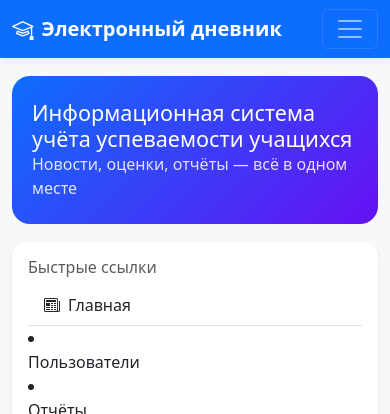
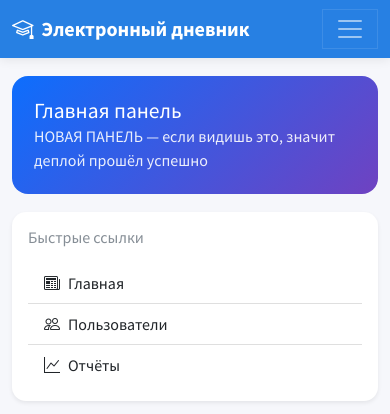
Before and after one commit to AlexandrMarivech/school-diary, a Flask app: page /dashboard in a window 390 px wide. Shown: the top 414 px of the page. Run offline with Flask 3, Linux system fonts and the light colour scheme; the first user in the database is signed in; some libraries are stand-ins or nearby versions.

Commit message:
UI: new base + dashboard; fixed admin links; bootswatch theme

```diff
--- a/app.py
+++ b/app.py
@@ -153,30 +153,29 @@ def dashboard():
     if 'user_id' not in session:
         return redirect(url_for('login'))
 
-    role = session.get('role')
-
-    # Новости (демо; можно заменить на API)
+    # Демонстрационные новости (видны всем ролям)
     news = [
         {
-            "title": "Запущена новая школьная олимпиада",
-            "desc": "Ученики могут принять участие в олимпиаде по математике и русскому языку.",
+            "title": "Школьная олимпиада стартовала",
+            "desc": "Олимпиада по математике и русскому — участвуйте!",
             "url": "https://edu.gov.ru/",
-            "image": "https://picsum.photos/400/200?random=1"
+            "image": "https://picsum.photos/400/200?random=101"
         },
         {
             "title": "Обновления сайта",
-            "desc": "Теперь доступен отчёт по ученику и отчёт по классу.",
+            "desc": "Добавлены отчёты и улучшен дизайн.",
             "url": "https://github.com/AlexandrMarivech/school-diary",
-            "image": "https://picsum.photos/400/200?random=2"
+            "image": "https://picsum.photos/400/200?random=102"
         },
         {
             "title": "Новости науки",
-            "desc": "Учёные создали новый материал, который может заменить пластик.",
+            "desc": "Создан новый материал с уникальными свойствами.",
             "url": "https://nplus1.ru/",
-            "image": "https://picsum.photos/400/200?random=3"
+            "image": "https://picsum.photos/400/200?random=103"
         }
     ]
-    return render_template("dashboard.html", role=role, news=news)
+    return render_template("dashboard.html", news=news)
+
 
 # =========================
 #          УЧЕНИК
--- a/templates/base.html
+++ b/templates/base.html
@@ -3,32 +3,23 @@
 <head>
   <meta charset="utf-8">
   <meta name="viewport" content="width=device-width,initial-scale=1">
-  <title>Информационная система учёта успеваемости</title>
+  <title>{% block html_title %}Электронный дневник — панель{% endblock %}</title>
 
-  <!-- Bootstrap & Icons -->
-  <link href="https://cdn.jsdelivr.net/npm/bootstrap@5.3.2/dist/css/bootstrap.min.css" rel="stylesheet">
+  <!-- Красивый готовый темы Bootstrap (Bootswatch "Cosmo") -->
+  <link href="https://cdn.jsdelivr.net/npm/bootswatch@5.3.2/dist/cosmo/bootstrap.min.css" rel="stylesheet">
   <link href="https://cdn.jsdelivr.net/npm/bootstrap-icons@1.11.3/font/bootstrap-icons.css" rel="stylesheet">
 
-  <!-- Наши стили (убери, если файла пока нет) -->
-  <link href="{{ url_for('static', filename='app.css') }}" rel="stylesheet">
-
-  <!-- Небольшие базовые стили (на случай, если app.css ещё пустой) -->
   <style>
-    :root{--brand:#0d6efd}
-    body{background:#f7f8fa}
-    .navbar{box-shadow:0 2px 8px rgba(0,0,0,.08)}
-    .nav-link.active{font-weight:600}
-    .hero{background:linear-gradient(135deg,var(--brand),#6610f2);color:#fff;border-radius:18px;padding:24px 20px;margin:18px 0}
-    .hero .subtitle{opacity:.85}
-    .layout{margin-top:16px}
-    .sidebar .card{border:0;border-radius:14px}
-    .content .card{border:0;border-radius:14px}
+    body{background:#f6f7fb}
+    .navbar{box-shadow:0 2px 10px rgba(0,0,0,.08)}
+    .hero{background:linear-gradient(135deg,#0d6efd,#6f42c1);color:#fff;border-radius:16px;padding:22px;margin:18px 0}
+    .hero .subtitle{opacity:.9}
+    .card{border:0;border-radius:14px}
     footer{margin-top:36px;padding:18px 0;color:#6c757d;border-top:1px solid #e9ecef}
   </style>
 </head>
 <body>
 
-<!-- ====== ХЕДЕР / НАВБАР ====== -->
 <nav class="navbar navbar-expand-lg navbar-dark bg-primary">
   <div class="container-fluid">
     <a class="navbar-brand fw-bold d-flex align-items-center" href="{{ url_for('dashboard') }}">
@@ -56,28 +45,15 @@
               <li><a class="dropdown-item" href="{{ url_for('student_report') }}"><i class="bi bi-graph-up me-2"></i>Отчёт по ученику</a></li>
 
             {% elif session.get('role') == 'teacher' %}
-  <li><a class="dropdown-item" href="{{ url_for('teacher_page') }}">Ввод оценок</a></li>
-  <li><a class="dropdown-item" href="{{ url_for('teacher_report') }}">Отчёт по классу</a></li>
+              <li><a class="dropdown-item" href="{{ url_for('teacher_page') }}"><i class="bi bi-pencil-square me-2"></i>Ввод оценок</a></li>
+              <li><a class="dropdown-item" href="{{ url_for('teacher_report') }}"><i class="bi bi-graph-up me-2"></i>Отчёт по классу</a></li>
 
             {% elif session.get('role') == 'admin' %}
-  <li><a class="dropdown-item" href="{{ url_for('admin_page') }}">Пользователи</a></li>
-  <li><a class="dropdown-item" href="{{ url_for('teacher_report') }}">Отчёты</a></li>
+              <li><a class="dropdown-item" href="{{ url_for('admin_page') }}"><i class="bi bi-people me-2"></i>Пользователи</a></li>
+              <li><a class="dropdown-item" href="{{ url_for('admin_reports') }}"><i class="bi bi-graph-up me-2"></i>Отчёты</a></li>
             {% endif %}
-
           </ul>
         </li>
-        {% endif %}
-
-        <!-- Быстрые ссылки (под роль) -->
-        {% if session.get('role') == 'student' %}
-          <li class="nav-item"><a class="nav-link {% if request.endpoint=='student_page' %}active{% endif %}" href="{{ url_for('student_page') }}">📘 Дневник</a></li>
-          <li class="nav-item"><a class="nav-link {% if request.endpoint=='student_report' %}active{% endif %}" href="{{ url_for('student_report') }}">📊 Отчёты</a></li>
-        {% elif session.get('role') == 'teacher' %}
-          <li class="nav-item"><a class="nav-link {% if request.endpoint=='teacher_page' %}active{% endif %}" href="{{ url_for('teacher_page') }}">✏️ Оценки</a></li>
-          <li class="nav-item"><a class="nav-link {% if request.endpoint=='teacher_report' %}active{% endif %}" href="{{ url_for('teacher_report') }}">📊 Отчёты</a></li>
-        {% elif session.get('role') == 'admin' %}
-          <li class="nav-item"><a class="nav-link {% if request.endpoint=='admin_page' %}active{% endif %}" href="{{ url_for('admin_page') }}">👥 Пользователи</a></li>
-          <li class="nav-item"><a class="nav-link {% if request.endpoint=='teacher_report' %}active{% endif %}" href="{{ url_for('teacher_report') }}">📊 Отчёты</a></li>
         {% endif %}
       </ul>
 
@@ -93,35 +69,31 @@
   </div>
 </nav>
 
-<!-- ====== ГЕРО-БАННЕР (можно переопределить заголовок/подзаголовок из дочернего шаблона) ====== -->
 <div class="container">
   <div class="hero">
-    <h4 class="m-0">{% block page_title %}Информационная система учёта успеваемости учащихся{% endblock %}</h4>
+    <h4 class="m-0">{% block page_title %}Информационная система учёта успеваемости{% endblock %}</h4>
     <div class="subtitle">{% block page_subtitle %}Новости, оценки, отчёты — всё в одном месте{% endblock %}</div>
   </div>
 </div>
 
-<!-- ====== ОСНОВНОЙ КАРКАС: Сайдбар + Контент ====== -->
-<div class="container layout">
+<div class="container">
   <div class="row g-3">
-    <aside class="col-lg-3 sidebar">
+    <aside class="col-lg-3">
       {% block sidebar %}
-      <!-- Сайдбар по умолчанию (можно переопределить на любой странице) -->
-      <div class="card shadow-sm mb-3">
+      <div class="card shadow-sm">
         <div class="card-body">
-          <h6 class="text-muted mb-2">Быстрые ссылки</h6>
+          <h6 class="text-muted mb-3">Быстрые ссылки</h6>
           <div class="list-group list-group-flush">
             <a class="list-group-item list-group-item-action" href="{{ url_for('dashboard') }}"><i class="bi bi-newspaper me-2"></i>Главная</a>
             {% if session.get('role') == 'student' %}
               <a class="list-group-item list-group-item-action" href="{{ url_for('student_page') }}"><i class="bi bi-journal-text me-2"></i>Дневник</a>
               <a class="list-group-item list-group-item-action" href="{{ url_for('student_report') }}"><i class="bi bi-graph-up me-2"></i>Отчёт по ученику</a>
             {% elif session.get('role') == 'teacher' %}
-  <li><a class="dropdown-item" href="{{ url_for('teacher_page') }}">Ввод оценок</a></li>
-  <li><a class="dropdown-item" href="{{ url_for('teacher_report') }}">Отчёт по классу</a></li>
-
+              <a class="list-group-item list-group-item-action" href="{{ url_for('teacher_page') }}"><i class="bi bi-pencil-square me-2"></i>Ввод оценок</a>
+              <a class="list-group-item list-group-item-action" href="{{ url_for('teacher_report') }}"><i class="bi bi-graph-up me-2"></i>Отчёт по классу</a>
             {% elif session.get('role') == 'admin' %}
-  <li><a class="dropdown-item" href="{{ url_for('admin_page') }}">Пользователи</a></li>
-  <li><a class="dropdown-item" href="{{ url_for('teacher_report') }}">Отчёты</a></li>
+              <a class="list-group-item list-group-item-action" href="{{ url_for('admin_page') }}"><i class="bi bi-people me-2"></i>Пользователи</a>
+              <a class="list-group-item list-group-item-action" href="{{ url_for('admin_reports') }}"><i class="bi bi-graph-up me-2"></i>Отчёты</a>
             {% endif %}
           </div>
         </div>
--- a/templates/dashboard.html
+++ b/templates/dashboard.html
@@ -1,35 +1,21 @@
 {% extends "base.html" %}
+{% block html_title %}Электронный дневник — главная{% endblock %}
+{% block page_title %}Главная панель{% endblock %}
+{% block page_subtitle %}НОВАЯ ПАНЕЛЬ — если видишь это, значит деплой прошёл успешно{% endblock %}
+
 {% block content %}
-
-<div class="container">
-  <h2 class="mb-4 text-center">📰 Новости и обновления</h2>
-
-  {% if news %}
-  <div class="row g-4">
-    {% for n in news %}
-    <div class="col-md-4 col-sm-6">
-      <div class="card shadow-sm h-100 border-0 rounded-3">
-        <img src="{{ n.image }}" class="card-img-top" alt="news"
-             style="object-fit: cover; height: 180px;">
-        <div class="card-body d-flex flex-column">
-          <h5 class="card-title">{{ n.title }}</h5>
-          <p class="card-text small flex-grow-1 text-muted">
-            {{ n.desc }}
-          </p>
-          <a href="{{ n.url }}" target="_blank"
-             class="btn btn-outline-primary btn-sm mt-auto">
-            Читать подробнее →
-          </a>
-        </div>
+<div class="row">
+  {% for n in news %}
+  <div class="col-md-4">
+    <div class="card shadow-sm mb-4 h-100">
+      <img src="{{ n.image }}" class="card-img-top" alt="news">
+      <div class="card-body d-flex flex-column">
+        <h5 class="card-title">{{ n.title }}</h5>
+        <p class="card-text small flex-grow-1">{{ n.desc }}</p>
+        <a href="{{ n.url }}" target="_blank" class="btn btn-primary btn-sm mt-auto">Читать</a>
       </div>
     </div>
-    {% endfor %}
   </div>
-  {% else %}
-  <div class="alert alert-info text-center">
-    Новостей пока нет. Администратор может добавить их позже.
-  </div>
-  {% endif %}
+  {% endfor %}
 </div>
-
 {% endblock %}
```
Also changed, not shown: other parts of templates/base.html (+2 -10 lines). Lines whose indentation alone changed are shown as unchanged.
